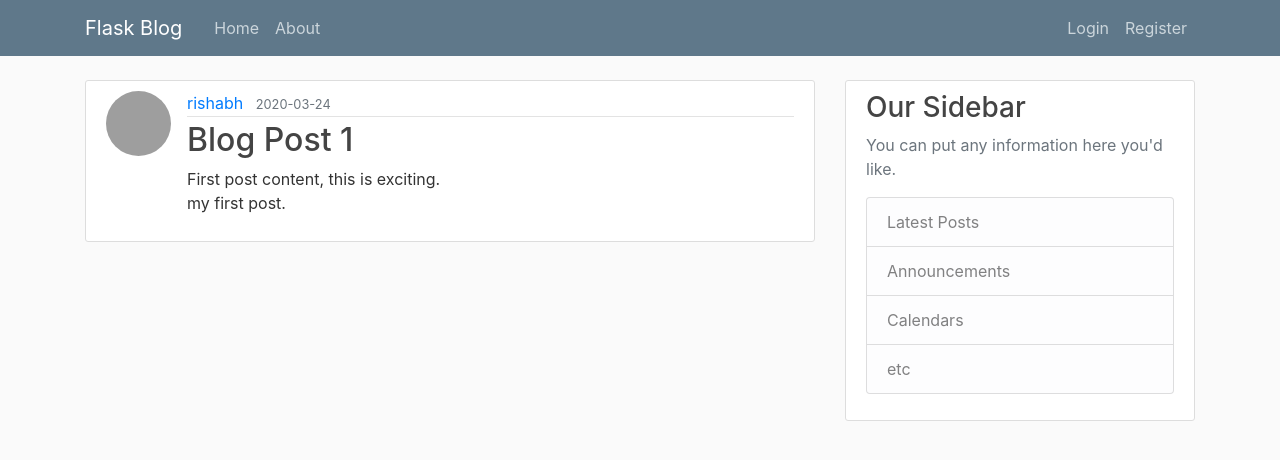
After one commit to rishabh-22/Flask-Blog, a Flask app: page /post/1 in a window 1280 px wide. The commit adds this page. Shown: the top 460 px of the page. Run offline with Flask 2, Linux system fonts and the light colour scheme; data comes from the database, SQL or seed files in the repository; both versions use the stored data as it was after the commit; some libraries are stand-ins or nearby versions; grey boxes are pictures that could not be loaded.

Commit message:
worked on post management. CRUD for posts.

```diff
--- a/blog/models.py
+++ b/blog/models.py
@@ -17,7 +17,7 @@ class User(db.Model, UserMixin):
     posts = db.relationship('Post', backref='author', lazy=True)
 
     def __str__(self):
-        return f"User('{self.username}', '{self.email}')"
+        return f"User('{self.username}', '{self.email}', '{self.image_file}')"
 
 
 class Post(db.Model):
--- a/blog/routes.py
+++ b/blog/routes.py
@@ -1,30 +1,17 @@
 import os
 import secrets
 from PIL import Image
-from flask import render_template, url_for, flash, redirect, request
+from flask import render_template, url_for, flash, redirect, request, abort
 from flask_login import login_user, current_user, logout_user, login_required
 from blog import app, db, bcrypt
-from blog.forms import RegistrationForm, LoginForm, UpdateAccountForm
+from blog.forms import RegistrationForm, LoginForm, UpdateAccountForm, PostForm
 from blog.models import User, Post
-
-posts = [
-    {
-        'author': 'Rishabh Bhardwaj',
-        'title': 'Test Blog 1',
-        'content': 'First Post Content',
-        'posted': 'Jan 11 \'20'
-    },
-    {
-        'author': 'Vipul Dixit',
-        'title': 'Test Blog 2',
-        'content': 'Second Post Content',
-        'posted': 'Jan 22 \'20'
-    }
-]
 
 
 @app.route("/")
 def home():
+    page = request.args.get('page', 1, type=int)
+    posts = Post.query.paginate(page=page, per_page=5)
     return render_template('home.html', posts=posts)
 
 
@@ -103,3 +90,53 @@ def account():
         form.email.data = current_user.email
     image_file = url_for('static', filename='profile_pics/' + current_user.image_file)
     return render_template('account.html', title='Account', image_file=image_file, form=form)
+
+
+@app.route("/post/new", methods=['GET', 'POST'])
+@login_required
+def new_post():
+    form = PostForm()
+    if form.validate_on_submit():
+        post = Post(title=form.title.data, content=form.content.data, author=current_user)
+        db.session.add(post)
+        db.session.commit()
+        flash('Your Blog has been successfully posted!', 'success')
+        return redirect(url_for('home'))
+    return render_template('create_post.html', title='Create New Post', form=form, legend='Create Post')
+
+
+@app.route("/post/<int:post_id>")
+def post(post_id):
+    post = Post.query.get_or_404(post_id)
+    return render_template('post.html', title=post.title, post=post)
+
+
+@app.route("/post/<int:post_id>/update", methods=['GET', 'POST'])
+@login_required
+def update_post(post_id):
+    post = Post.query.get_or_404(post_id)
+    if post.author != current_user:
+        abort(403)
+    form = PostForm()
+    if form.validate_on_submit():
+        post.title = form.title.data
+        post.content = form.content.data
+        db.session.commit()
+        flash('Your post have been updated.', 'success')
+        return redirect(url_for('post', post_id=post.id))
+    elif request.method == 'GET':
+        form.title.data = post.title
+        form.content.data = post.content
+    return render_template('create_post.html', title='Update Post', form=form, legend='Update Post')
+
+
+@app.route("/post/<int:post_id>/delete", methods=['POST'])
+@login_required
+def delete_post(post_id):
+    post = Post.query.get_or_404(post_id)
+    if post.author != current_user:
+        abort(403)
+    db.session.delete(post)
+    db.session.commit()
+    flash('Your post has been deleted.', 'success')
+    return redirect(url_for('home'))
--- a/blog/templates/base.html
+++ b/blog/templates/base.html
@@ -27,6 +27,7 @@
             <!-- Navbar Right Side -->
             <div class="navbar-nav">
               {% if current_user.is_authenticated %}
+                <a class="nav-item nav-link" href="{{ url_for('new_post') }}">New Post</a>
                 <a class="nav-item nav-link" href="{{ url_for('account') }}">Account</a>
                 <a class="nav-item nav-link" href="{{ url_for('logout') }}">Logout</a>
               {% else %}
--- /dev/null
+++ b/blog/templates/post.html
@@ -0,0 +1,39 @@
+{% extends "base.html" %}
+{% block content %}
+    <article class="media content-section">
+      <img class="rounded-circle article-img" src="{{ url_for('static', filename='profile_pics/' + post.author.image_file) }}">
+      <div class="media-body">
+        <div class="article-metadata">
+          <a class="mr-2" href="#">{{ post.author.username }}</a>
+          <small class="text-muted">{{ post.posted.strftime('%Y-%m-%d') }}</small>
+            {% if post.author == current_user %}
+              <div>
+                <a class="btn btn-secondary btn-sm mt-1 mb-1" href="{{ url_for('update_post', post_id=post.id) }}">Update</a>
+                <button type="button" class="btn btn-danger btn-sm m-1" data-toggle="modal" data-target="#deleteModal">Delete</button>
+              </div>
+            {% endif %}
+        </div>
+        <h2>{{ post.title }}</h2>
+        <p class="article-content">{{ post.content }}</p>
+      </div>
+    </article>
+  <!-- Modal -->
+    <div class="modal fade" id="deleteModal" tabindex="-1" role="dialog" aria-labelledby="deleteModalLabel" aria-hidden="true">
+    <div class="modal-dialog" role="document">
+      <div class="modal-content">
+        <div class="modal-header">
+          <h5 class="modal-title" id="deleteModalLabel">Delete Post?</h5>
+          <button type="button" class="close" data-dismiss="modal" aria-label="Close">
+            <span aria-hidden="true">&times;</span>
+          </button>
+        </div>
+        <div class="modal-footer">
+          <button type="button" class="btn btn-secondary" data-dismiss="modal">Close</button>
+          <form action="{{ url_for('delete_post', post_id=post.id) }}" method="POST">
+            <input class="btn btn-danger" type="submit" value="Delete">
+          </form>
+        </div>
+      </div>
+    </div>
+</div>
+{% endblock content %}
```
Also changed, not shown: blog/forms.py (+7 -1 lines), blog/templates/create_post.html (added, +42 -0 lines), blog/templates/home.html (+6 -5 lines), blog/site.db.
